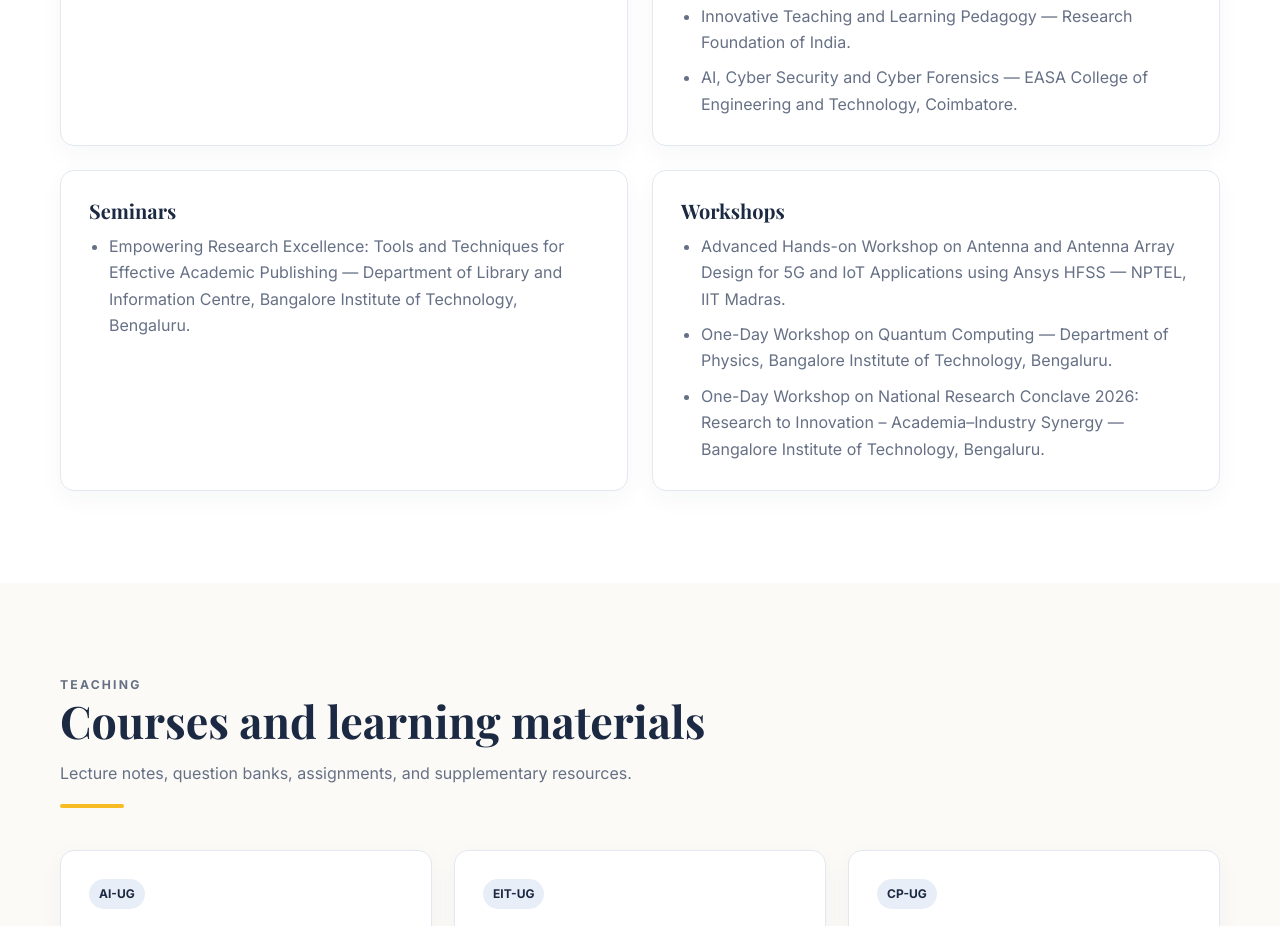
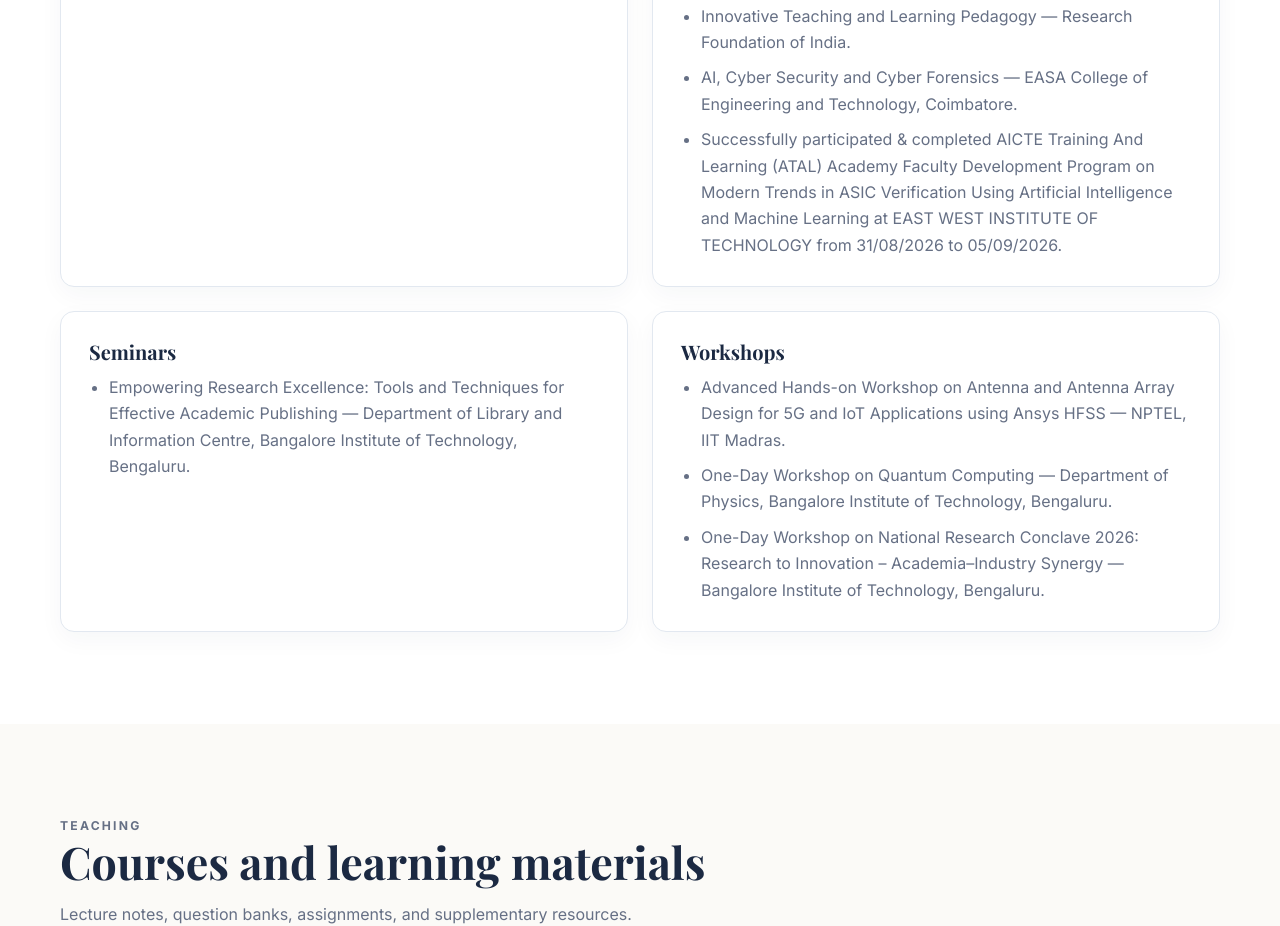
Before and after one commit to kushal1197/professor-portfolio-backup, a plain HTML site: page index.html in a window 1280 px wide. Shown: the part 4434-5360 px from the top of the page. Drawn offline with nearby package versions, Linux system fonts and the light colour scheme; a web font is replaced by a local one.

Commit message:
Update index.html

```diff
--- a/index.html
+++ b/index.html
@@ -334,6 +334,10 @@
     <li>
       AI, Cyber Security and Cyber Forensics — EASA College of Engineering and Technology, Coimbatore.
     </li>
+    <li>
+      Successfully participated & completed AICTE Training And Learning (ATAL) Academy Faculty Development Program on Modern Trends in ASIC Verification Using Artificial Intelligence
+and Machine Learning at EAST WEST INSTITUTE OF TECHNOLOGY  from 31/08/2026 to 05/09/2026.
+    </li>
   </ul>
 </article>
 
```
